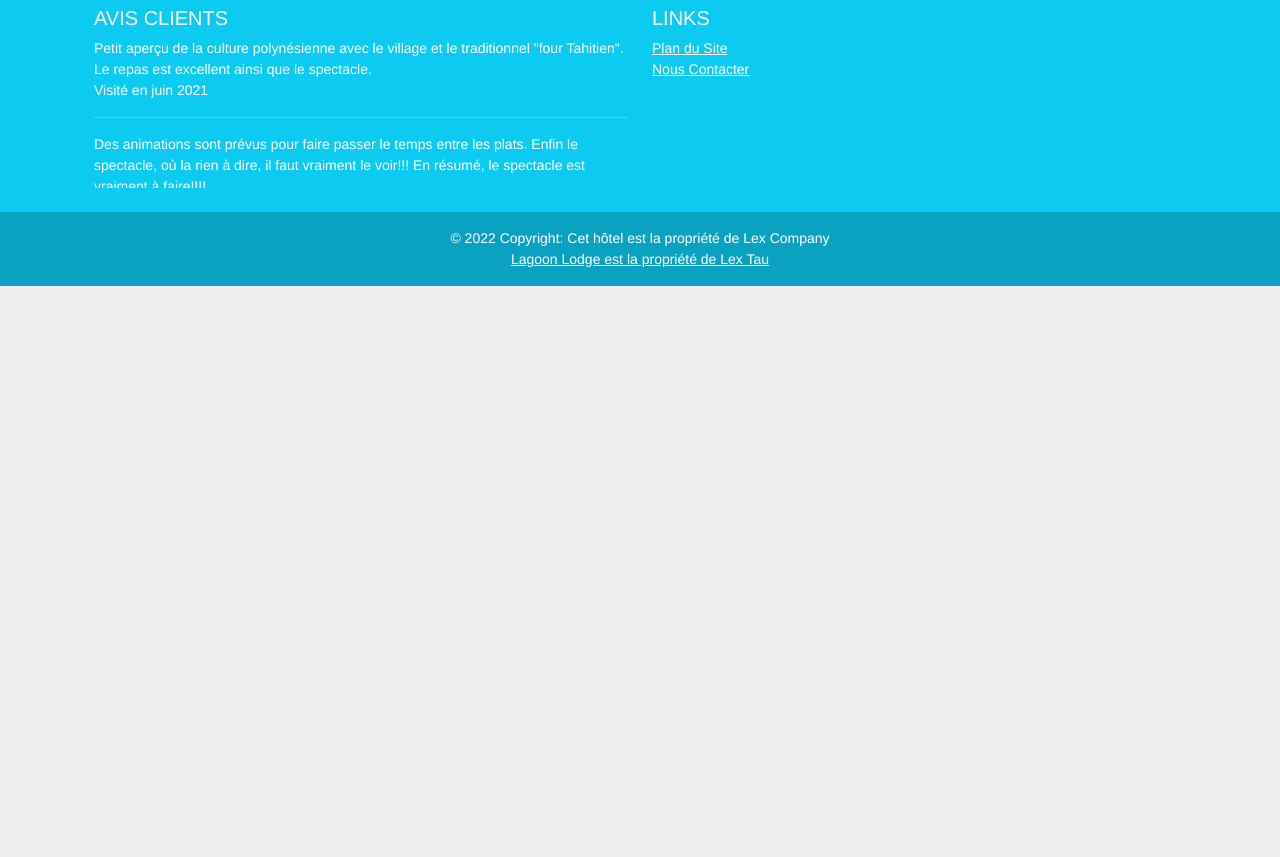
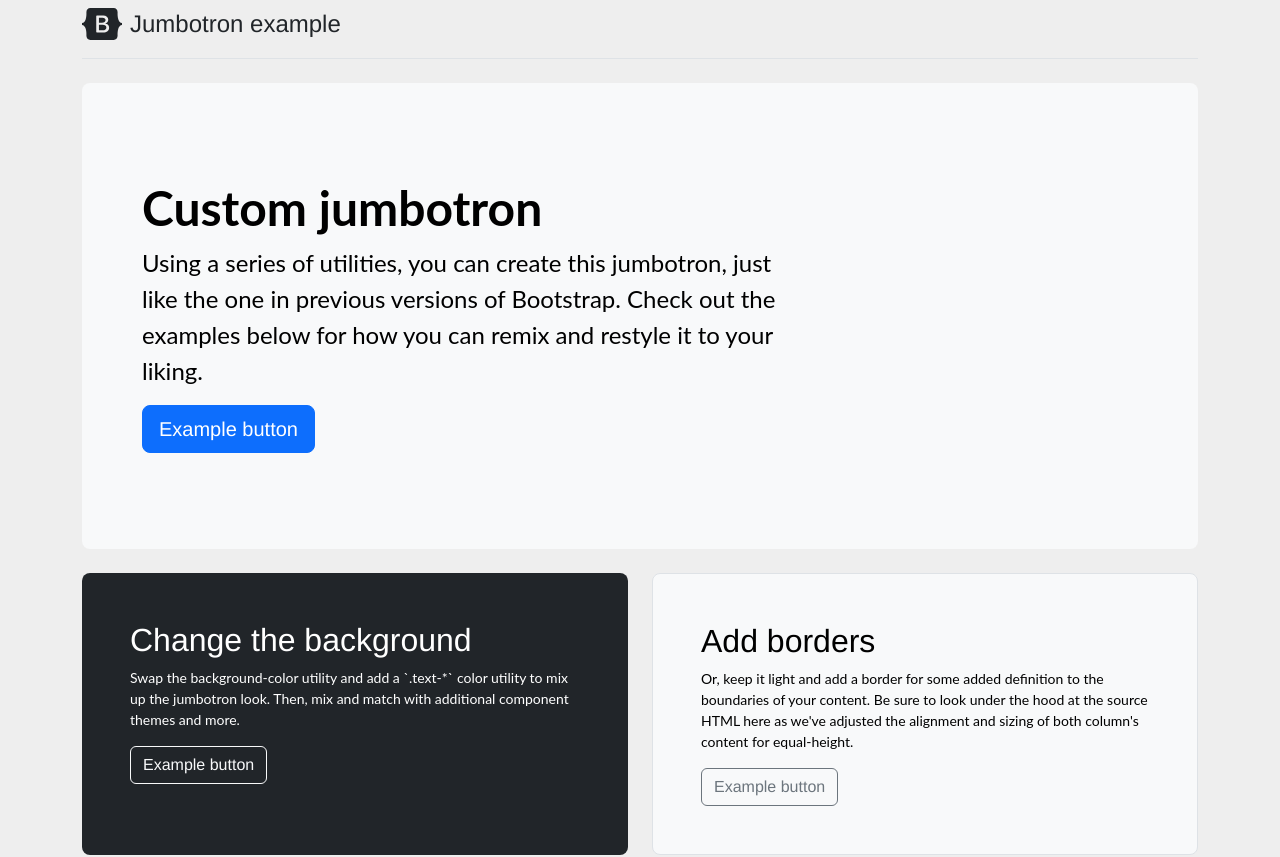
Before and after one commit to LEX-ONE7/Pension-Lagoon-2, a React (Create React App) app: page /bungalows in a window 1280 px wide. Shown: the part 440-1297 px from the top of the page. Before the commit the page ends 800 px from the top, so only its background shows below. Built offline with nearby package versions, Linux system fonts and the light colour scheme; no server answers; the database is empty.

Commit message:
1 file modified

```diff
--- a/components/rooms/BoxBungalow.tsx
+++ b/components/rooms/BoxBungalow.tsx
@@ -6,9 +6,7 @@
     <div className="row">
       <div className="col-12  bg-success">
         <h2>Bungalows & Chambres</h2>
-        <p>
-
-        </p>
+        <p></p>
         <p>
           Equipées d’un TV, d’un mini-bar, de WC et salle de bains ou douche. Un
           accès WIFI gratuit est accessible dans totues nos chambres et
@@ -27,8 +25,9 @@
       <div className="col-12  bg-warning">
         <h5>Repas</h5>
         <p>
-          Petit Déjeuner : 1000 fr/Jour <br/>Demi-Pension : 2500 fr/Jour <br/>Pension
-          Complète: 4000 fr/Jour{' '}
+          Petit Déjeuner : 1000 fr/Jour <br />
+          Demi-Pension : 2500 fr/Jour <br />
+          Pension Complète: 4000 fr/Jour{' '}
         </p>
       </div>
       <div className="col-12  bg-warning">
@@ -37,6 +36,78 @@
         <p>Garde Animaux : 2500 fr</p>
       </div>
     </div>
+    <div className="container py-4">
+      <header className="pb-3 mb-4 border-bottom">
+        <a
+          href="/"
+          className="d-flex align-items-center text-dark text-decoration-none"
+        >
+          <svg
+            xmlns="http://www.w3.org/2000/svg"
+            width="40"
+            height="32"
+            className="me-2"
+            viewBox="0 0 118 94"
+            role="img"
+          >
+            <title>Bootstrap</title>
+            <path
+              fill-rule="evenodd"
+              clip-rule="evenodd"
+              d="M24.509 0c-6.733 0-11.715 5.893-11.492 12.284.214 6.14-.064 14.092-2.066 20.577C8.943 39.365 5.547 43.485 0 44.014v5.972c5.547.529 8.943 4.649 10.951 11.153 2.002 6.485 2.28 14.437 2.066 20.577C12.794 88.106 17.776 94 24.51 94H93.5c6.733 0 11.714-5.893 11.491-12.284-.214-6.14.064-14.092 2.066-20.577 2.009-6.504 5.396-10.624 10.943-11.153v-5.972c-5.547-.529-8.934-4.649-10.943-11.153-2.002-6.484-2.28-14.437-2.066-20.577C105.214 5.894 100.233 0 93.5 0H24.508zM80 57.863C80 66.663 73.436 72 62.543 72H44a2 2 0 01-2-2V24a2 2 0 012-2h18.437c9.083 0 15.044 4.92 15.044 12.474 0 5.302-4.01 10.049-9.119 10.88v.277C75.317 46.394 80 51.21 80 57.863zM60.521 28.34H49.948v14.934h8.905c6.884 0 10.68-2.772 10.68-7.727 0-4.643-3.264-7.207-9.012-7.207zM49.948 49.2v16.458H60.91c7.167 0 10.964-2.876 10.964-8.281 0-5.406-3.903-8.178-11.425-8.178H49.948z"
+              fill="currentColor"
+            ></path>
+          </svg>
+          <span className="fs-4">Jumbotron example</span>
+        </a>
+      </header>
+
+      <div className="p-5 mb-4 bg-light rounded-3">
+        <div className="container-fluid py-5">
+          <h1 className="display-5 fw-bold">Custom jumbotron</h1>
+          <p className="col-md-8 fs-4">
+            Using a series of utilities, you can create this jumbotron, just
+            like the one in previous versions of Bootstrap. Check out the
+            examples below for how you can remix and restyle it to your liking.
+          </p>
+          <button className="btn btn-primary btn-lg" type="button">
+            Example button
+          </button>
+        </div>
+      </div>
+
+      <div className="row align-items-md-stretch">
+        <div className="col-md-6">
+          <div className="h-100 p-5 text-bg-dark rounded-3">
+            <h2>Change the background</h2>
+            <p>
+              Swap the background-color utility and add a `.text-*` color
+              utility to mix up the jumbotron look. Then, mix and match with
+              additional component themes and more.
+            </p>
+            <button className="btn btn-outline-light" type="button">
+              Example button
+            </button>
+          </div>
+        </div>
+        <div className="col-md-6">
+          <div className="h-100 p-5 bg-light border rounded-3">
+            <h2>Add borders</h2>
+            <p>
+              Or, keep it light and add a border for some added definition to
+              the boundaries of your content. Be sure to look under the hood at
+              the source HTML here as we've adjusted the alignment and sizing of
+              both column's content for equal-height.
+            </p>
+            <button className="btn btn-outline-secondary" type="button">
+              Example button
+            </button>
+          </div>
+        </div>
+      </div>
+
+      <footer className="pt-3 mt-4 text-muted border-top">&copy; 2022</footer>
+    </div>
   </div>
 );
 export default BoxBungalow;
```
